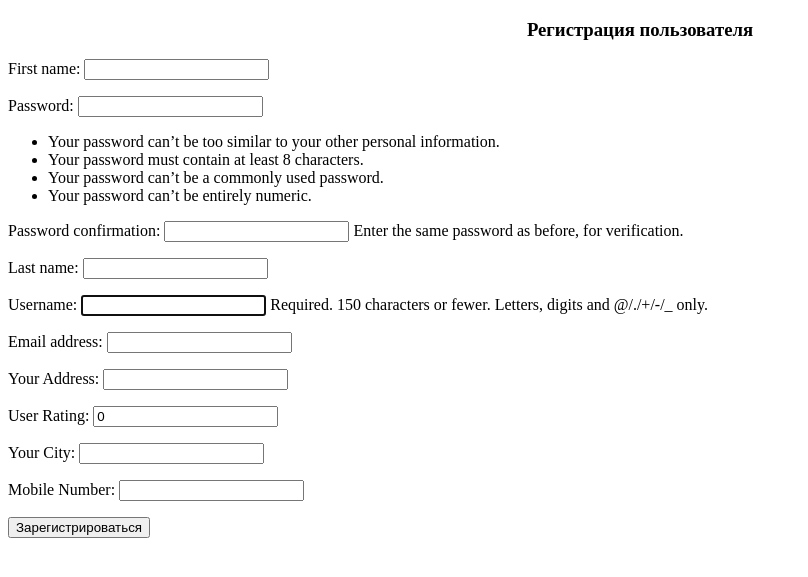
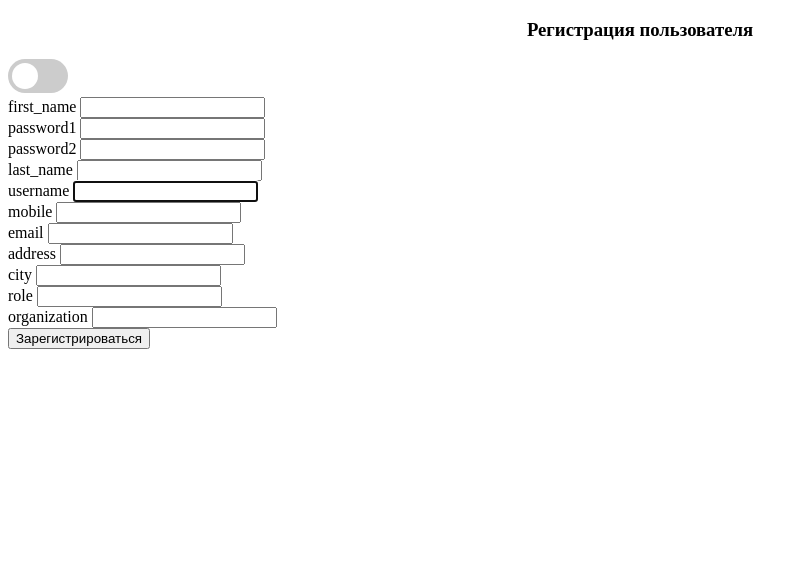
Before and after one commit to churikova-olga/city_future, a Django app: page /register/ in a window 1280 px wide. Shown: the top 577 px of the page, without its empty margins (0-808 px from the left). Run offline with Django 3.2, Linux system fonts and the light colour scheme.

Commit message:
Implemented tumblr for swapping registration form (user\admin)

```diff
--- a/basic/templates/register.html
+++ b/basic/templates/register.html
@@ -4,12 +4,92 @@
 {% endblock %}
 
 {% block content %}
+    <style>
+    .switch {
+      position: relative;
+      display: inline-block;
+      width: 60px;
+      height: 34px;
+    }
+    .switch input {display:none;}
+    /* The slider */
+.slider {
+  position: absolute;
+  cursor: pointer;
+  top: 0;
+  left: 0;
+  right: 0;
+  bottom: 0;
+  background-color: #ccc;
+  -webkit-transition: .4s;
+  transition: .4s;
+}
+
+.slider:before {
+  position: absolute;
+  content: "";
+  height: 26px;
+  width: 26px;
+  left: 4px;
+  bottom: 4px;
+  background-color: white;
+  -webkit-transition: .4s;
+  transition: .4s;
+}
+
+input:checked + .slider {
+  background-color: #2196F3;
+}
+
+input:focus + .slider {
+  box-shadow: 0 0 1px #2196F3;
+}
+
+input:checked + .slider:before {
+  -webkit-transform: translateX(26px);
+  -ms-transform: translateX(26px);
+  transform: translateX(26px);
+}
+
+/* Rounded sliders */
+.slider.round {
+  border-radius: 34px;
+}
+
+.slider.round:before {
+  border-radius: 50%;
+}
+    </style>
+    <script type="text/javascript">
+    function changeRegForm() {
+      var x = document.getElementById("id_is_administration");
+      if (x.checked) {
+        document.getElementsByClassName("Data").innerHTML= "new_data_here";
+      } else {
+        document.getElementsByClassName("Data");
+      }
+    }
+    </script>
 <h3 align="center">Регистрация пользователя</h3>
 
         <form action="{% url 'users:register' %}" method="POST">
 
             {% csrf_token %}
-            {{form.as_p}}
+
+            <label class="switch">
+              {{ form.is_administration }}
+              <span class="slider round" onclick="changeRegForm()"></span>
+            </label>
+            <div class="Data">
+                {% for unit in form %}
+                {% if unit.name != "is_administration" %}
+                    <div class="fieldWrapper">
+                        <label for="{{ unit.name }}">{{ unit.name }}</label>
+                        {{ unit }}
+                    </div>
+                {% endif %}
+                {% endfor %}
+            </div>
         <!--        <input type="text" required placeholder="Ваше имя" name="FirstName"><br><br>-->
         <!--        <input type="text" required placeholder="Ваша Фамилия" name="LastName"><br><br>-->
         <!--        <input type="text" required placeholder="Ваш Адрес" name="Address"><br><br>-->
--- a/users/forms.py
+++ b/users/forms.py
@@ -1,13 +1,16 @@
 from django.contrib.auth.forms import AuthenticationForm, UserCreationForm
 
 from users.models import UserProfile
+
 
 class UserLoginForm(AuthenticationForm):
     class Meta:
         model = UserProfile
         fields = ('username', 'password')
 
+
 class UserRegistrationForm(UserCreationForm):
     class Meta:
         model = UserProfile
-        fields = ('first_name', 'password1', 'password2', 'last_name', 'username', 'email', 'address', 'rating', 'city', 'mobile')
+        fields = ('first_name', 'password1', 'password2', 'last_name', 'username', 'mobile', 'email', 'address', 'city',
+                  'role', 'organization', 'is_administration')
--- a/users/models.py
+++ b/users/models.py
@@ -3,17 +3,19 @@ from django.db import models
 
 # Create your models here.
 
+
 class UserProfile(AbstractUser):
     # first_name = models.CharField('First Name', max_length=100)
     # last_name = models.CharField('Last Name', max_length=100)
     address = models.CharField('Your Address', max_length=300)
-    mobile = models.CharField('Mobile Number', max_length=50)
+    mobile = models.CharField('Mobile Number', max_length=50, blank=True)
     # email = models.CharField('Email', max_length=50)
     # password = models.CharField('Password', max_length=50, unique=True)
-    rating = models.IntegerField('User Rating', default=0, blank=True)
+    rating = models.IntegerField('User Rating', default=0)
     city = models.CharField('Your City', max_length=300)
     is_administration = models.BooleanField(default=False,  verbose_name='administration status')
-
+    role = models.CharField('Role', max_length=100, blank=True)
+    organization = models.CharField('Organization', max_length=100, blank=True)
 # class AdministrationProfile(models.Model):
 #     first_name = models.CharField('First Name', max_length=100, blank=False)
 #     last_name = models.CharField('Last Name', max_length=100, blank=False)
--- a/users/views.py
+++ b/users/views.py
@@ -42,6 +42,7 @@ def login(request):
     context = {'form': form}
     return render(request, 'login.html', context)
 
+
 def register(request):
     if request.method == "POST":
         form = UserRegistrationForm(data=request.POST)
```
